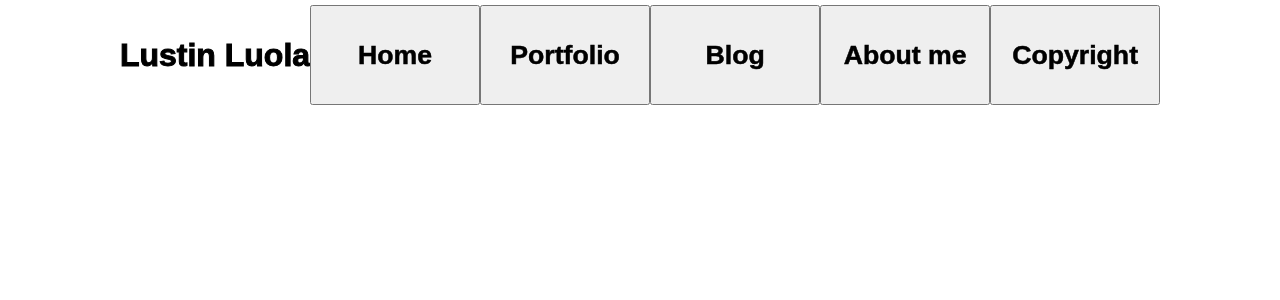
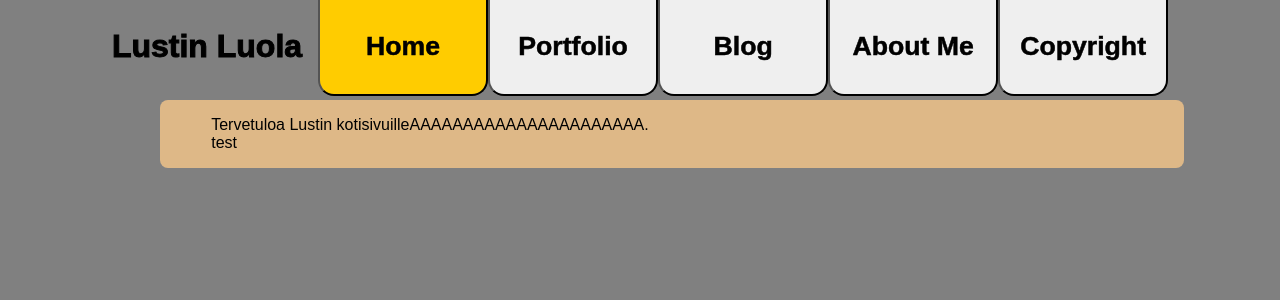
Before and after one commit to nicolust/portfolio, a React (Vite) app: page / in a window 1280 px wide. Shown: the top 300 px of the page. Built offline with nearby package versions, Linux system fonts and the light colour scheme; a web font is replaced by a local one.

Commit message:
Background color changed, simple styling made for first.

```diff
--- a/package.json
+++ b/package.json
@@ -12,7 +12,8 @@
   "dependencies": {
     "react": "^19.0.0",
     "react-bootstrap": "^2.10.9",
-    "react-dom": "^19.0.0"
+    "react-dom": "^19.0.0",
+    "react-router-dom": "^7.4.0"
   },
   "devDependencies": {
     "@eslint/js": "^9.21.0",
--- a/src/App.jsx
+++ b/src/App.jsx
@@ -1,15 +1,19 @@
-import { useState } from 'react'
-import reactLogo from './assets/react.svg'
-import viteLogo from '/vite.svg'
-import NavigationBar from './components/navigation'
+import { BrowserRouter as Router, Routes, Route } from "react-router-dom";
+import NavigationBar from "./components/navigation";
+import HomePage from "./pages/home";
+import './styles/App.css';
 
 function App() {
-
   return (
-    <>
-      <NavigationBar></NavigationBar>
-    </>
-  )
+    <div className="App">
+      <Router>
+        <NavigationBar />
+        <Routes>
+          <Route path="/" element={<HomePage />} />
+        </Routes>
+      </Router>
+    </div>
+  );
 }
 
-export default App
+export default App;
--- a/src/components/navigation.jsx
+++ b/src/components/navigation.jsx
@@ -1,26 +1,39 @@
-import '../styles/navigation.css';
+import { Link, useLocation } from "react-router-dom";
+import "../styles/navigation.css";
 
 function NavigationBar() {
+  const location = useLocation(); // Get current URL path
+
   return (
     <div className="navbar">
-        <div className='pagename'>
+      <div className="pagename">
         <h1>Lustin Luola</h1>
       </div>
-      <button className="nav-button">
+      <Link to="/" className="nav-link">
+        <button className={`nav-button ${location.pathname === "/" ? "active" : ""}`}>
           <h1>Home</h1>
         </button>
-      <button className="nav-button">
+      </Link>
+      <Link to="/portfolio" className="nav-link">
+        <button className={`nav-button ${location.pathname === "/portfolio" ? "active" : ""}`}>
           <h1>Portfolio</h1>
         </button>
-      <button className="nav-button">
+      </Link>
+      <Link to="/blog" className="nav-link">
+        <button className={`nav-button ${location.pathname === "/blog" ? "active" : ""}`}>
           <h1>Blog</h1>
         </button>
-      <button className="nav-button">
-        <h1>About me</h1>
+      </Link>
+      <Link to="/about" className="nav-link">
+        <button className={`nav-button ${location.pathname === "/about" ? "active" : ""}`}>
+          <h1>About Me</h1>
         </button>
-      <button className="nav-button">
+      </Link>
+      <Link to="/copyright" className="nav-link">
+        <button className={`nav-button ${location.pathname === "/copyright" ? "active" : ""}`}>
           <h1>Copyright</h1>
         </button>
+      </Link>
     </div>
   );
 }
--- /dev/null
+++ b/src/pages/home.jsx
@@ -0,0 +1,17 @@
+import { useState } from "react";
+import NavigationBar from "../components/navigation";
+import '../styles/general.css';
+
+function HomePage() {
+    return (
+      <div>
+        <div className="mainScreen"></div>
+        <div className="Content">
+          <p>Tervetuloa Lustin kotisivuilleAAAAAAAAAAAAAAAAAAAAAA. <br />
+          test</p>
+        </div>
+      </div>
+    )
+  }
+
+export default HomePage;
--- /dev/null
+++ b/src/styles/App.css
@@ -0,0 +1,18 @@
+/* Ensure App fills the entire screen */
+.App {
+    width: 100vw; /* 100% of viewport width */
+    height: 100vh; /* 100% of viewport height */
+    background-color: gray;
+    margin: 0;
+    padding: 0;
+}
+
+/* Remove default margins/padding from body & html */
+html, body {
+    margin: 0;
+    padding: 0;
+    width: 100%;
+    height: 100%;
+    background-color: black; /* Ensures no white space */
+    overflow-x: hidden; /* Prevents horizontal scrolling */
+}
--- /dev/null
+++ b/src/styles/general.css
@@ -0,0 +1,19 @@
+.mainScreen {
+    display: flex;
+    width: 100%; /* Makes sure the navbar spans full width */
+    padding-top: 100px;
+}
+
+.Content {
+    background-color: burlywood;
+    display: flex;
+    width: 80%;
+    margin-left: 160px;
+    border-radius: 8px;
+}
+
+.Content p {
+    font-family: Arial, Helvetica, sans-serif;
+    text-align: left;
+    padding-left: 5%;
+}
--- a/src/styles/navigation.css
+++ b/src/styles/navigation.css
@@ -7,12 +7,23 @@
     position: fixed;
     top: 0;
     left: 0;
-    padding-top: 25px;
+    padding-top: 16px;
 }
 
 .nav-button {
     width: 170px;
     height: 100px;
+    border-bottom-left-radius: 16px;
+    border-bottom-right-radius: 16px;
+}
+
+.nav-button:hover {
+    background-color: burlywood;
+    transition: 0.7s;
+}
+
+.nav-button:hover h1 {
+    -webkit-text-stroke: 1px;
 }
 
 .nav-button h1 {
@@ -24,4 +35,11 @@
 .pagename {
     font-family: "Doto", sans-serif;
     -webkit-text-stroke: 1px;
+    padding-right: 16px;
 }
+
+.nav-button.active {
+    background-color: #ffcc00; /* Highlight color */
+    color: black;
+    font-weight: bold;
+  }
```
Also changed, not shown: src/pages/home.js (deleted, +0 -11 lines), 1 other file (tests, documents, lock files or other folders). Lines whose indentation alone changed are shown as unchanged.
